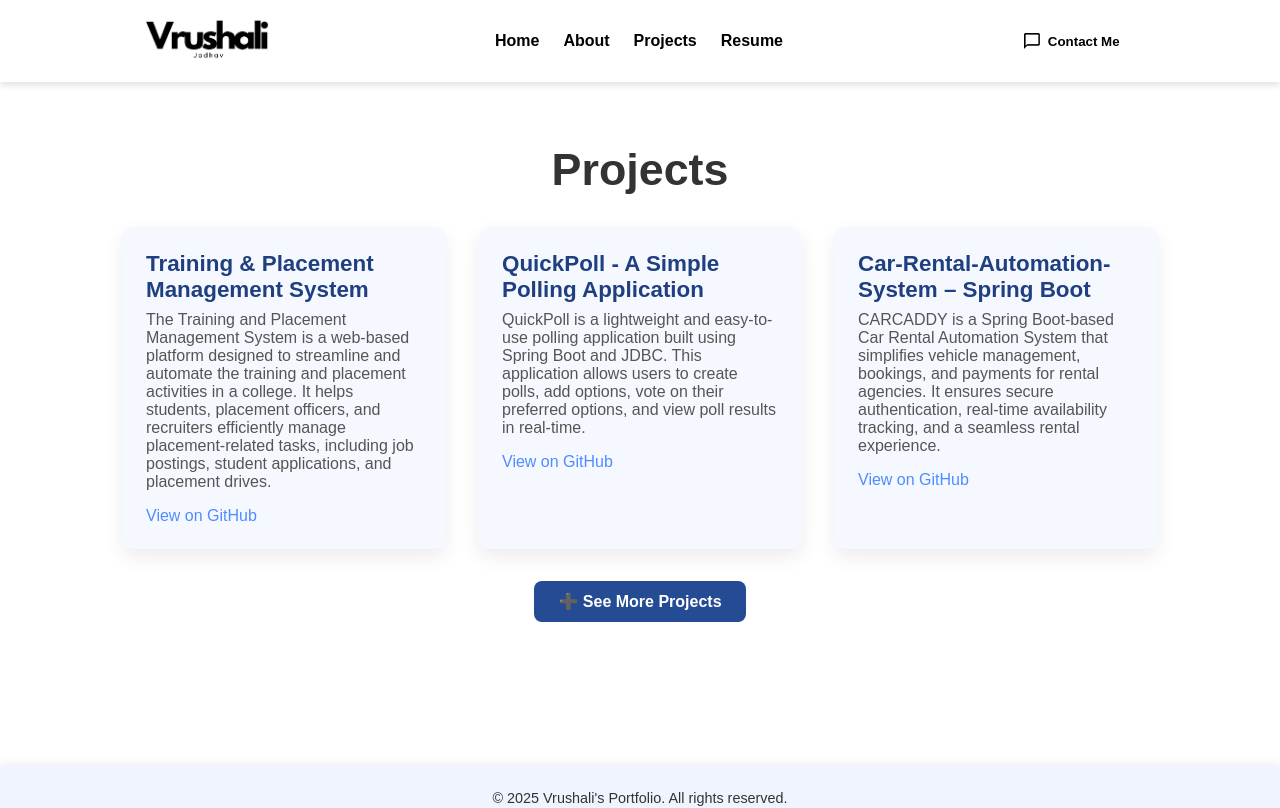
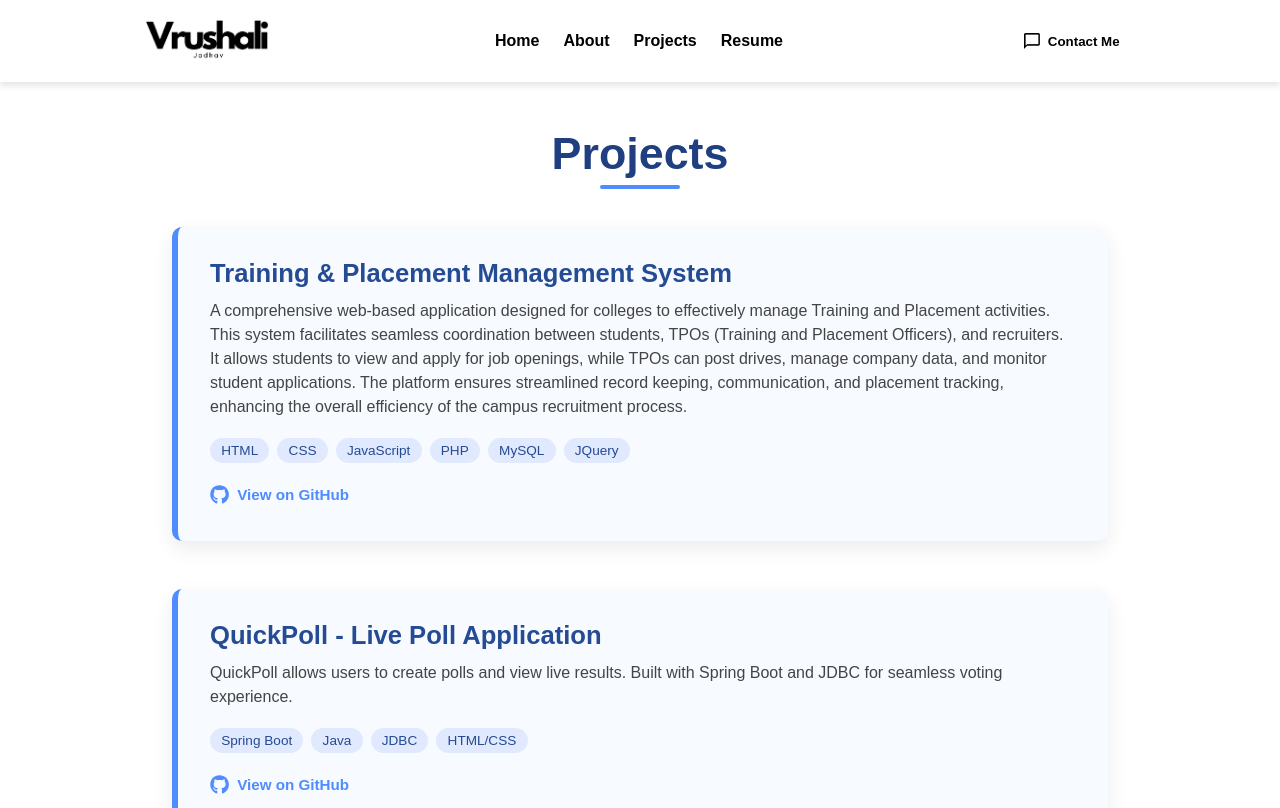
Before and after one commit to vrushalii77/vrushali-portfolio, a React (Vite) app: page /project in a window 1280 px wide. Shown: the top 808 px of the page. Built offline with nearby package versions, Linux system fonts and the light colour scheme.

Commit message:
Updated the css of projects

```diff
--- a/package.json
+++ b/package.json
@@ -13,7 +13,7 @@
     "@fortawesome/fontawesome-svg-core": "^6.7.2",
     "@fortawesome/free-solid-svg-icons": "^6.7.2",
     "@fortawesome/react-fontawesome": "^0.2.2",
-    "framer-motion": "^12.12.1",
+    "framer-motion": "^12.23.6",
     "react": "^19.1.0",
     "react-dom": "^19.1.0",
     "react-icons": "^5.5.0",
--- a/src/components/About/Aboutme.css
+++ b/src/components/About/Aboutme.css
@@ -8,7 +8,7 @@
   font-size: 3rem;
   font-weight: 600;
   text-align: center;
-  color: #333;
+  color: #1f3f81;
   margin-top: 3rem;
 }
 
--- a/src/components/Project/Project.css
+++ b/src/components/Project/Project.css
@@ -1,102 +1,106 @@
-/* Prevent Horizontal Scroll Globally */
-body {
-  overflow-x: hidden;
+.projects-stack-section {
+  width: 100%;
+  max-width: 1000px;
+  margin: 6rem auto;
+  padding: 2rem;
+  animation: fadeInUp 1s ease;
 }
 
-/* Project Section */
-.projects-section {
-  width: 100%;
-  max-width: 1100px;
-  margin: 7rem auto;
-  padding: 2rem;
-  animation: fadeInUp 1s ease-in-out;
-}
-
-.projects-title {
+.stack-title {
   text-align: center;
   font-size: 2.8rem;
   font-weight: 600;
-  margin-bottom: 2rem;
-  color: #333;
+  margin-bottom: 3rem;
+  color: #1f3f81;
+  position: relative;
 }
 
-.projects-grid {
-  display: grid;
-  grid-template-columns: repeat(auto-fit, minmax(300px, 1fr));
-  gap: 2rem;
+.stack-title::after {
+  content: "";
+  width: 80px;
+  height: 4px;
+  background: #4e8cff;
+  position: absolute;
+  bottom: -10px;
+  left: 50%;
+  transform: translateX(-50%);
+  border-radius: 4px;
 }
 
-/* Center last card for iPad view */
-@media screen and (min-width: 769px) and (max-width: 1024px) {
-  .projects-grid {
-    justify-content: center;
-  }
+.stacked-projects {
+  display: flex;
+  flex-direction: column;
+  gap: 3rem;
 }
 
-/* Project Cards */
-.project-card {
-  background: #f5f9ff;
-  padding: 1.5rem;
-  border-radius: 12px;
+.stack-project-card {
+  background: #f7faff;
+  border-left: 6px solid #4e8cff;
+  border-radius: 10px;
+  padding: 2rem;
   box-shadow: 0 8px 20px rgba(0, 0, 0, 0.08);
   transition: transform 0.3s ease, box-shadow 0.3s ease;
   animation: slideIn 0.8s ease;
 }
 
-.project-card:hover {
-  transform: translateY(-5px);
-  box-shadow: 0 12px 24px rgba(0, 0, 0, 0.1);
+.stack-project-card:hover {
+  transform: translateY(-6px);
+  box-shadow: 0 12px 30px rgba(0, 0, 0, 0.1);
 }
 
-.project-card h3 {
-  font-size: 1.4rem;
-  margin-bottom: 0.5rem;
-  color: #1f3f81;
+.stack-project-content h3 {
+  font-size: 1.6rem;
+  margin-bottom: 0.7rem;
+  color: #244b93;
 }
 
-.project-card p {
+.stack-project-content p {
   font-size: 1rem;
-  color: #555;
+  color: #444;
+  margin-bottom: 1.2rem;
+  line-height: 1.5;
+}
+
+.tech-stack {
   margin-bottom: 1rem;
 }
 
-.github-link {
-  color: #4e8cff;
-  text-decoration: none;
+.tech-pill {
+  display: inline-block;
+  background-color: #e1e9ff;
+  color: #244b93;
+  padding: 0.3rem 0.7rem;
+  margin-right: 0.5rem;
+  margin-bottom: 0.4rem;
+  font-size: 0.85rem;
+  border-radius: 20px;
   font-weight: 500;
 }
 
-.github-link:hover {
-  text-decoration: underline;
+.stack-github-link {
+  display: inline-flex;
+  align-items: center;
+  color: #4e8cff;
+  font-weight: 600;
+  text-decoration: none;
+  font-size: 0.95rem;
+  transition: color 0.3s ease;
 }
 
-/* See More Button */
-.more-projects {
-  text-align: center;
-  margin-top: 2rem;
+.stack-github-link:hover {
+  color: #244b93;
 }
 
-.more-button {
-  display: inline-block;
-  background-color: #244b93;
-  color: white;
-  padding: 0.7rem 1.5rem;
-  border-radius: 8px;
-  text-decoration: none;
-  font-weight: 600;
-  transition: background-color 0.3s ease;
-  white-space: nowrap;
-}
-
-.more-button:hover {
-  background-color: #3a72d8;
+.github-icon {
+  margin-right: 0.5rem;
+  font-size: 1.2rem;
 }
 
 /* Animations */
 @keyframes fadeInUp {
   0% {
     opacity: 0;
-    transform: translateY(50px);
+    transform: translateY(40px);
   }
   100% {
     opacity: 1;
@@ -107,7 +111,7 @@ body {
 @keyframes slideIn {
   0% {
     opacity: 0;
-    transform: translateX(-50px);
+    transform: translateX(-30px);
   }
   100% {
     opacity: 1;
@@ -115,78 +119,70 @@ body {
   }
 }
 
-/* Responsive Design */
-@media screen and (max-width: 768px) {
-  .projects-section {
+/* Responsive */
+@media (max-width: 768px) {
+  .projects-stack-section {
     padding: 1rem;
   }
 
-  .projects-title {
+  .stack-title {
     font-size: 2rem;
   }
 
-  .project-card {
-    padding: 1rem;
+  .stack-project-content h3 {
+    font-size: 1.3rem;
   }
 
-  .project-card h3 {
-    font-size: 1.2rem;
-  }
-
-  .project-card p {
+  .stack-project-content p {
     font-size: 0.95rem;
   }
 
-  .github-link {
-    font-size: 0.95rem;
+  .tech-pill {
+    font-size: 0.75rem;
   }
 
-  .more-button {
-    font-size: 1rem;
-    padding: 0.6rem 1.2rem;
+  .stack-github-link {
+    font-size: 0.9rem;
   }
 }
 
-@media screen and (max-width: 480px) {
-  .projects-title {
-    font-size: 1.6rem;
-  }
+/* More project last btn */
 
-  .project-card h3 {
-    font-size: 1rem;
-  }
+.more-projects-btn {
+  text-align: center;
+  margin-top: 2rem;
+}
 
-  .project-card p {
-    font-size: 0.9rem;
-  }
+.more-projects-btn button {
+  background-color: #244b93;
+  color: white;
+  border: none;
+  font-size: 1rem;
+  padding: 0.8rem 1.5rem;
+  border-radius: 30px;
+  cursor: pointer;
+  display: inline-flex;
+  align-items: center;
+  gap: 10px;
+  transition: all 0.3s ease;
+  box-shadow: 0 4px 12px rgba(0, 123, 255, 0.3);
+}
 
-  .more-button {
-    font-size: 0.95rem;
+.more-projects-btn button:hover {
+  background-color: #4575cf;
+  transform: scale(1.05);
+}
+
+.more-projects-btn i {
+  transition: transform 0.3s ease;
+}
+
+.more-projects-btn button:hover i {
+  transform: translateX(5px);
+}
+
+@media (max-width: 768px) {
+  .more-projects-btn button {
     padding: 0.5rem 1rem;
   }
 }
-
-/* Optional: Force center column when single card appears */
-@media screen and (max-width: 1024px) {
-  .projects-grid:has(.project-card:nth-child(3)) {
-    justify-content: center;
-  }
-}
-
-@media screen and (min-width: 769px) and (max-width: 1024px) {
-  .projects-grid {
-    display: flex;
-    flex-wrap: wrap;
-    justify-content: center;
-    gap: 4rem;
-  }
-
-  .project-card {
-    flex: 1 1 300px;
-    max-width: 300px;
-  }
-
-  .more-button {
-    padding-top: 1rem;
-  }
-}
--- a/src/components/Project/Project.jsx
+++ b/src/components/Project/Project.jsx
@@ -1,78 +1,75 @@
 import React from "react";
 import "./Project.css";
+import { FaGithub } from "react-icons/fa";
 
 function Project() {
+  const projects = [
+    {
+      title: "Training & Placement Management System",
+      description:
+        "A comprehensive web-based application designed for colleges to effectively manage Training and Placement activities. This system facilitates seamless coordination between students, TPOs (Training and Placement Officers), and recruiters. It allows students to view and apply for job openings, while TPOs can post drives, manage company data, and monitor student applications. The platform ensures streamlined record keeping, communication, and placement tracking, enhancing the overall efficiency of the campus recruitment process.",
+      tech: ["HTML", "CSS", "JavaScript", "PHP", "MySQL", " JQuery "],
+      github:
+        "https://github.com/vrushalii77/Training-And-Placement-Management",
+    },
+    {
+      title: "QuickPoll - Live Poll Application",
+      description:
+        "QuickPoll allows users to create polls and view live results. Built with Spring Boot and JDBC for seamless voting experience.",
+      tech: ["Spring Boot", "Java", "JDBC", "HTML/CSS"],
+      github:
+        "https://github.com/vrushalii77/QuickPoll---Live-Poll-Application",
+    },
+    {
+      title: "Car-Rental Automation System",
+      description:
+        "A team-based web application developed during the Infosys Springboard Internship, designed to automate the car rental process for agencies. This Spring Boot-based system manages car availability, bookings, customer details, and secure payments through a user-friendly interface. Admins can easily add, update, or remove cars, while customers can browse available vehicles and make bookings seamlessly. The project ensures efficient rental operations and reduces manual workload.",
+      tech: ["Spring Boot", "Java", "MySQL", "Thymeleaf"],
+      github: "https://github.com/vrushali/weather-app",
+    },
+  ];
+
   return (
-    <div className="projects-section" id="projects">
-      <h2 className="projects-title">Projects</h2>
-      <div className="projects-grid">
-        <div className="project-card">
-          <h3>Training & Placement Management System</h3>
-          <p>
-            The Training and Placement Management System is a web-based platform
-            designed to streamline and automate the training and placement
-            activities in a college. It helps students, placement officers, and
-            recruiters efficiently manage placement-related tasks, including job
-            postings, student applications, and placement drives.
-          </p>
+    <section className="projects-stack-section" id="projects">
+      <h2 className="stack-title">Projects</h2>
+      <div className="stacked-projects">
+        {projects.map((proj, idx) => (
+          <div className="stack-project-card" key={idx}>
+            <div className="stack-project-content">
+              <h3>{proj.title}</h3>
+              <p>{proj.description}</p>
+              <div className="tech-stack">
+                {proj.tech.map((tech, i) => (
+                  <span className="tech-pill" key={i}>
+                    {tech}
+                  </span>
+                ))}
+              </div>
               <a
-            href="https://github.com/vrushalii77/Training-And-Placement-Management"
+                href={proj.github}
+                className="stack-github-link"
                 target="_blank"
                 rel="noopener noreferrer"
-            className="github-link"
               >
-            View on GitHub
-          </a>
-        </div>
-
-        <div className="project-card">
-          <h3>QuickPoll - A Simple Polling Application</h3>
-          <p>
-            QuickPoll is a lightweight and easy-to-use polling application built
-            using Spring Boot and JDBC. This application allows users to create
-            polls, add options, vote on their preferred options, and view poll
-            results in real-time.
-          </p>
-          <a
-            href="https://github.com/vrushalii77/QuickPoll---Live-Poll-Application"
-            target="_blank"
-            rel="noopener noreferrer"
-            className="github-link"
-          >
-            View on GitHub
-          </a>
-        </div>
-
-        <div className="project-card">
-          <h3>Car-Rental-Automation-System – Spring Boot</h3>
-          <p>
-            CARCADDY is a Spring Boot-based Car Rental Automation System that
-            simplifies vehicle management, bookings, and payments for rental
-            agencies. It ensures secure authentication, real-time availability
-            tracking, and a seamless rental experience.
-          </p>
-          <a
-            href="https://github.com/vrushali/weather-app"
-            target="_blank"
-            rel="noopener noreferrer"
-            className="github-link"
-          >
-            View on GitHub
+                <FaGithub className="github-icon" /> View on GitHub
               </a>
             </div>
           </div>
-
-      <div className="more-projects">
+        ))}
+      </div>
+      <div className="more-projects-btn">
         <a
-          href="https://github.com/vrushalii77"
+          href="https://github.com/vrushalii77?tab=repositories"
           target="_blank"
           rel="noopener noreferrer"
-          className="more-button"
         >
-          ➕ See More Projects
+          <button>
+            <span>View More Projects</span>
+            <i className="fas fa-arrow-right"></i>
+          </button>
         </a>
       </div>
-    </div>
+    </section>
   );
 }
 
--- a/src/components/Resume/Resume.css
+++ b/src/components/Resume/Resume.css
@@ -9,7 +9,7 @@
   text-align: center;
   font-size: 3rem;
   font-weight: 600;
-  color: #333;
+  color: #1f3f81;
   margin-bottom: 2rem;
 }
 
```
Also changed, not shown: 1 other file (tests, documents, lock files or other folders). Lines whose indentation alone changed are shown as unchanged.
